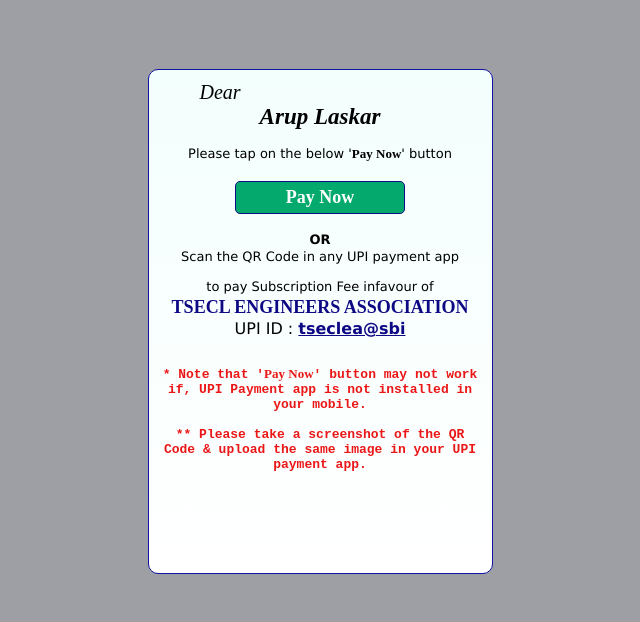
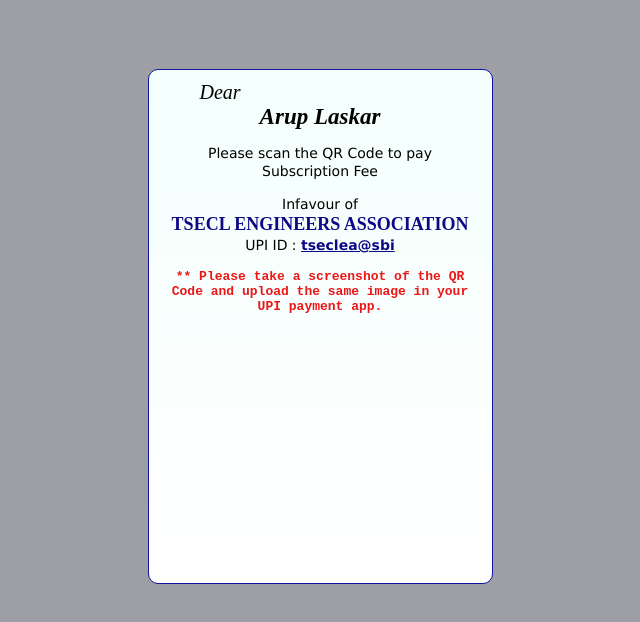
Before and after one commit to tseclengineersasso/005, a plain HTML site: page index.html in a window 1280 px wide. Shown: the whole page, without its empty margins (320-960 px from the left). Drawn offline with Linux system fonts and the light colour scheme; a script that the page names is missing.

Commit message:
Add files via upload

```diff
--- a/index.html
+++ b/index.html
@@ -15,22 +15,6 @@
 
     #qrcode {
         pointer-events: none;
-    }
-    button {
-        background-color: #04AA6D;
-        color: rgb(255, 255, 255);
-        padding: 5px 5px;
-        margin: 5px 0;
-        border: none;
-        cursor: pointer;
-        width: 50%;
-        border-radius: 5px;
-        border: 1px solid #0d0f83;
-    }
-    button:hover {
-        opacity: 0.9;
-        background-color: #7139d3;
-        color: rgb(253, 223, 133);
     }
     .container {
         text-align: center;
@@ -55,17 +39,19 @@
         font-weight: bold;
         line-height: 0.1;
         font-size: 23px;
-        padding-bottom: 5px;
+        padding-bottom: 3px;
     }
     .fnt3 {
-        font-size: 13px;
+        font-size: 14px;
+        line-height: 1.3;
+        padding-left: 30px;
+        padding-right: 30px;
+    }
+    .fnt4 {
+        font-size: 14px;
         line-height: 1.3;
         padding-left: 10px;
         padding-right: 10px;
-    }
-    .fnt4 {
-        font-family: 'Times New Roman';
-        font-weight: bold;
     }
     .fnt5 {
         font-family: 'Courier New';
@@ -99,7 +85,7 @@
     width: 23%; /* Could be more or less, depending on screen size */
     height: 53%;
     min-width: 343px;
-    min-height: 503px;
+    min-height: 513px;
     }
 
     /* Add Zoom Animation */
@@ -127,19 +113,11 @@
         <div class="container">
             <p class="fnt1">Dear</p>
             <p class="fnt2">Arup Laskar</p>
-            <p class="fnt3">Please tap on the below '<span class="fnt4">Pay Now</span>' button</p>
-
-            <a href="upi://pay?pa=tseclea@sbi&pn=TSECL%20ENGINEERS%20ASSOCIATION&mc=8398&tr=&tn=ID005%20Subscription&am=&cu=INR&url=&mode=02&purpose=00&orgid=159002&sign=MEUCIQC4XHZJWEfBspS1A6+UMtQcBr/ZT00bWTdvZJhRCsLilwIgGPyzjukW/iwSieU2ohpTzfGLGxYwuJfK4ws/lBz8rzs=">
-                <button class="fnt">Pay Now</button>
-            </a>
-            <p class="fnt3"><b>OR</b><br><span style="line-height: 1.3">Scan the QR Code in any UPI payment app</span></p>
+            <p class="fnt3">Please scan the QR Code to pay Subscription Fee</p>
             <center id="qrcode"></center>
-            <p class="fnt3">to pay Subscription Fee infavour of<br><a class="fnt" style="color: rgb(13, 9, 133);">TSECL ENGINEERS ASSOCIATION</a>
-                <br><span style="font-size: 16px;">UPI ID : <u style="color: rgb(13, 9, 133);"><b>tseclea@sbi</b></u></span></p>
-
-            <p class="fnt5" style="padding-top: 13px;">* Note that '<span class="fnt4">Pay Now</span>' button may not work if, UPI Payment app is not installed in your mobile. </p>
-            <p class="fnt5"> ** Please take a screenshot of the QR Code & upload the same image in your UPI payment app. </p>
-
+            <p class="fnt4">Infavour of<br><a class="fnt" style="color: rgb(13, 9, 133);">TSECL ENGINEERS ASSOCIATION</a>
+                <br>UPI ID : <u style="color: rgb(13, 9, 133);"><b>tseclea@sbi</b></u></p>
+            <p class="fnt5"> ** Please take a screenshot of the QR Code and upload the same image in your UPI payment app. </p>
         </div>
     </div>
 </div>
@@ -149,8 +127,8 @@
         var upiData = "upi://pay?pa=tseclea@sbi&pn=TSECL%20ENGINEERS%20ASSOCIATION&mc=8398&tr=&tn=ID005%20Subscription&am=&cu=INR&url=&mode=02&purpose=00&orgid=159002&sign=MEUCIQC4XHZJWEfBspS1A6+UMtQcBr/ZT00bWTdvZJhRCsLilwIgGPyzjukW/iwSieU2ohpTzfGLGxYwuJfK4ws/lBz8rzs=";
         var qrcod = new QRCode(document.getElementById("qrcode"), {
             text: upiData,
-            width: 200,
-            height: 200,
+            width: 243,
+            height: 243,
         });
         qrcod.make();
     }
```
